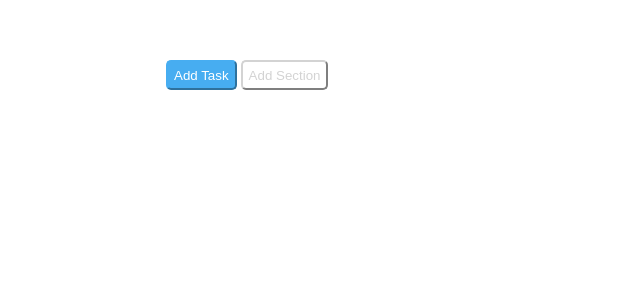
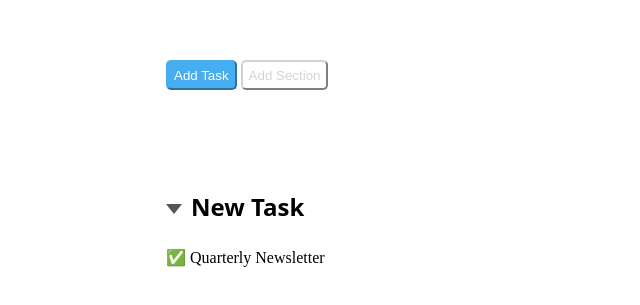
Before and after one commit to Fabiofragnito/html-css-toboolist, a plain HTML site: page index.html in a window 1280 px wide. Shown: the part 83-388 px from the top of the page, without its empty margins (0-640 px from the left). Drawn offline with Linux system fonts and the light colour scheme.

Commit message:
added 1st section main

```diff
--- a/assets/css/style.css
+++ b/assets/css/style.css
@@ -42,3 +42,21 @@
     border-color:lightgray;
     height: 30px;
 }
+
+.triangle-down {
+	width: 0;
+	height: 0;
+	border-left: 8px solid transparent;
+	border-right: 8px solid transparent;
+	border-top: 10px solid #555;
+    display: inline-block;
+    vertical-align: middle;
+}
+
+.title{
+    padding-bottom: 5px;
+    padding-inline: 5px;
+    display: inline-block;
+    vertical-align: middle;
+    font-family: system-ui, -apple-system, BlinkMacSystemFont, 'Segoe UI', Roboto, Oxygen, Ubuntu, Cantarell, 'Open Sans', 'Helvetica Neue', sans-serif;
+}
--- a/index.html
+++ b/index.html
@@ -25,6 +25,16 @@
                 Add Section
             </button>
        </div>
+          <!-- first section main -->
+        <div class="container">
+            <div class="triangle-down"></div>
+            <h2 class="title">New Task</h2>
+
+           <div class="options">
+                <span>&#9989</span>
+                <span>Quarterly Newsletter</span>
+           </div>
+        </div>
     </main>
 
 
```
